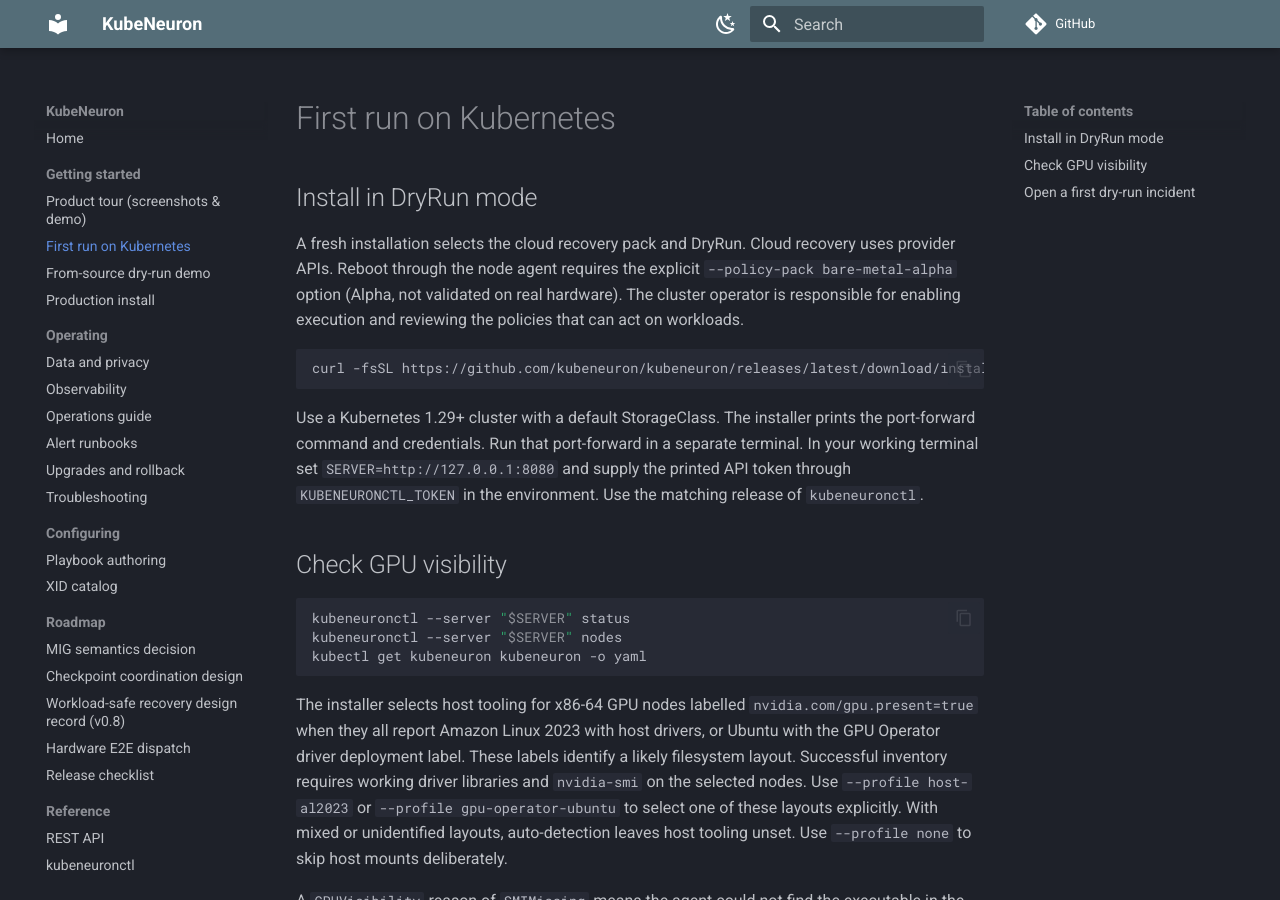
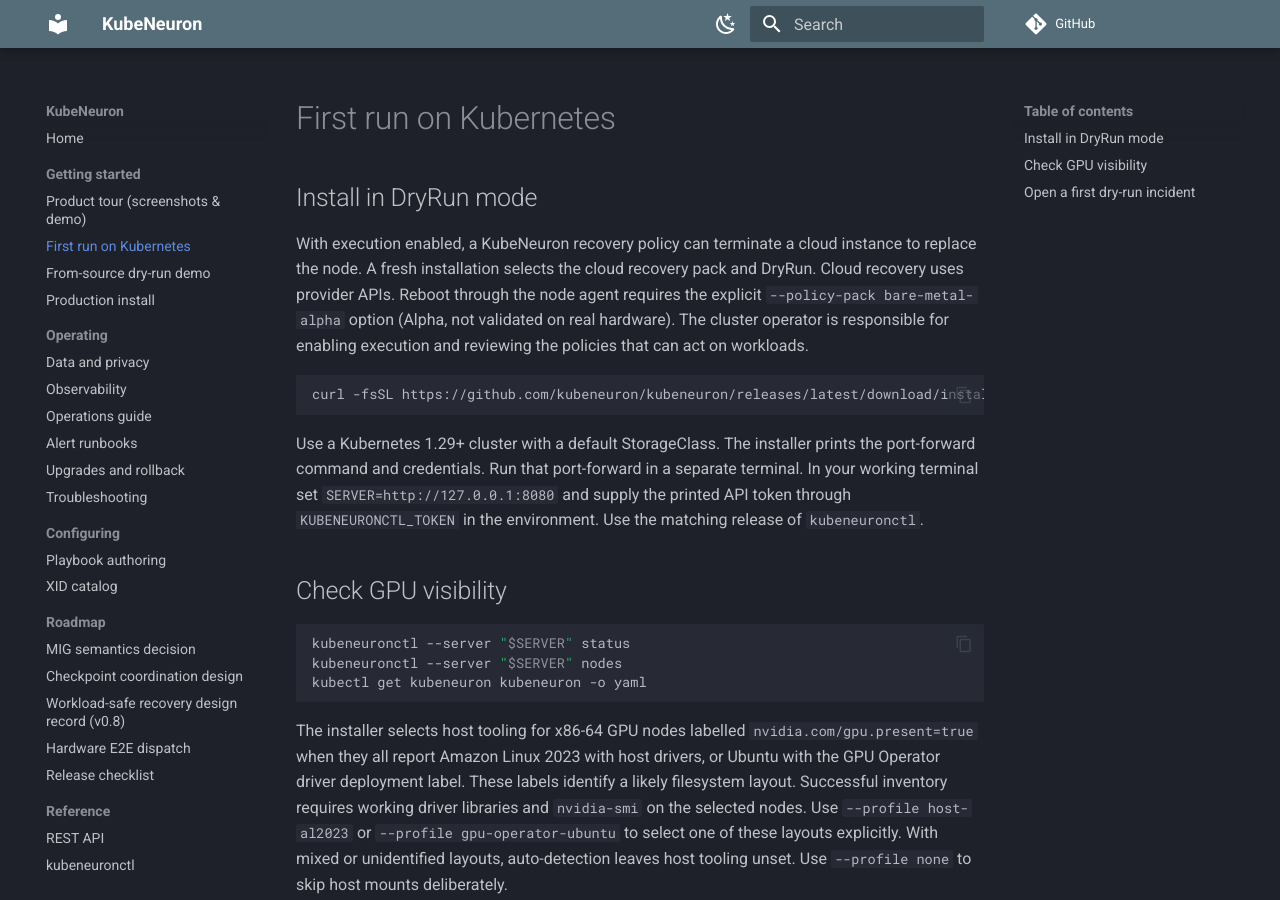
Before and after one commit to kubeneuron/kubeneuron, an MkDocs documentation site: the page built from docs/quickstart.md, in a window 1280 px wide and 900 px high. Built offline with MkDocs 1.6.1 and Material for MkDocs 9.7.7, drawn with Linux system fonts in a browser that asks for light colours; comment, search, counter and statistics services are not loaded.

```diff
--- a/docs/quickstart.md
+++ b/docs/quickstart.md
@@ -2,7 +2,8 @@
 
 ## Install in DryRun mode
 
-A fresh installation selects the cloud recovery pack and DryRun. Cloud recovery
+With execution enabled, a KubeNeuron recovery policy can terminate a cloud
+instance to replace the node. A fresh installation selects the cloud recovery pack and DryRun. Cloud recovery
 uses provider APIs. Reboot through the node agent requires the explicit
 `--policy-pack bare-metal-alpha` option (Alpha, not validated on real hardware). The cluster operator is responsible for enabling execution and
 reviewing the policies that can act on workloads.
```
Also changed, not shown: 2 other files.
